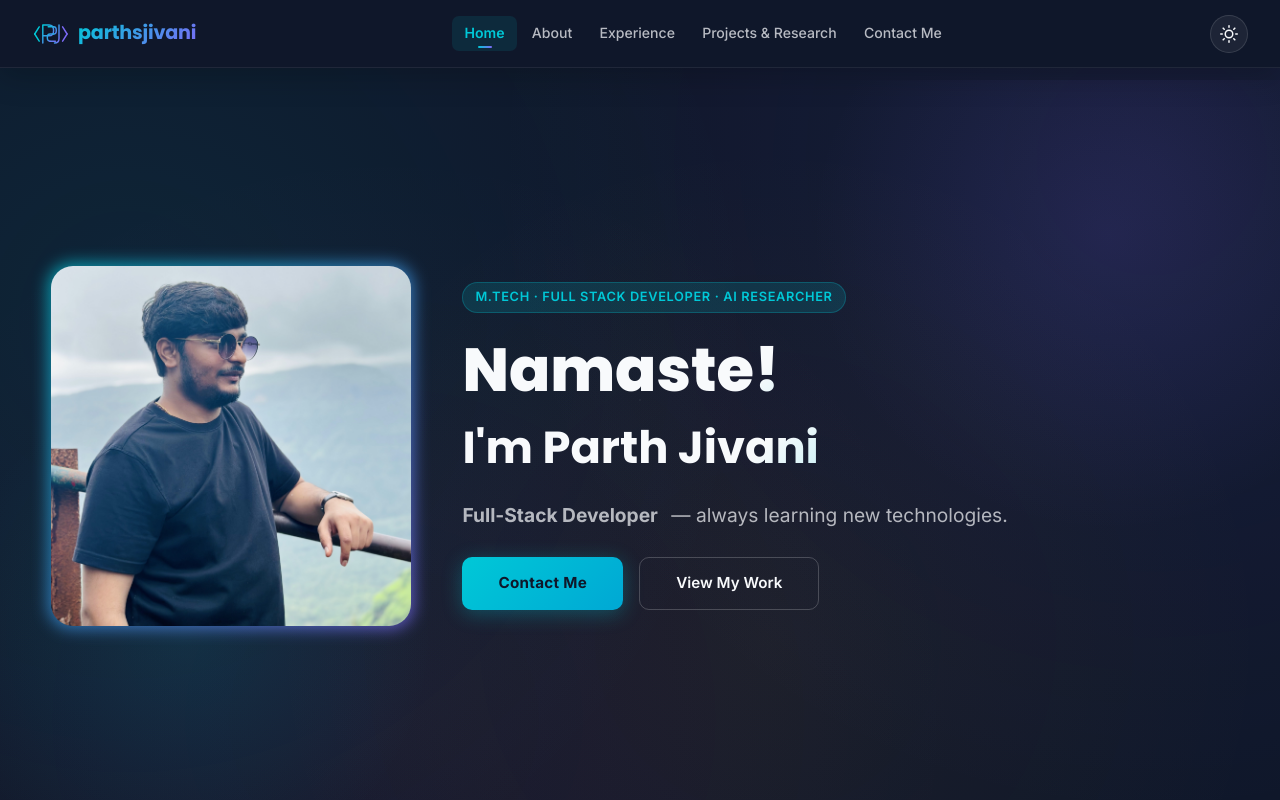
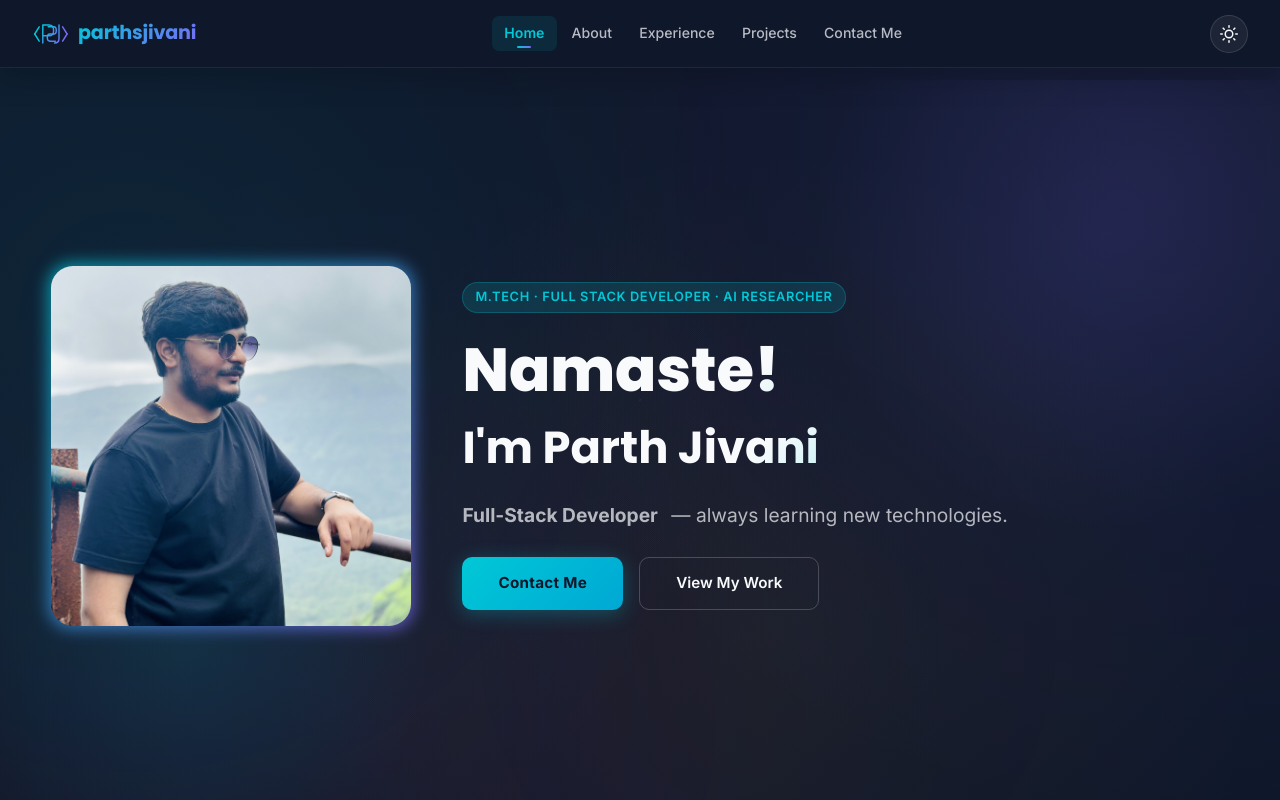
Before and after one commit to JivaniParth/parthsjivani, a React (Vite) app: page / in a window 1280 px wide. Shown: the top 800 px of the page. Built offline with nearby package versions, Linux system fonts and the light colour scheme.

Commit message:
Modified header

```diff
--- a/src/components/pages/Header.jsx
+++ b/src/components/pages/Header.jsx
@@ -157,7 +157,7 @@ export default function Header({ darkMode, toggleDarkMode }) {
           <li className="nav-item"><NavLink to="/" label="Home" /></li>
           <li className="nav-item"><NavLink to="/about" label="About" /></li>
           <li className="nav-item"><NavLink to="/experience" label="Experience" /></li>
-          <li className="nav-item"><NavLink to="/projects" label="Projects & Research" /></li>
+          <li className="nav-item"><NavLink to="/projects" label="Projects" /></li>
           <li className="nav-item"><NavLink to="/contact-me" label="Contact Me" /></li>
         </ul>
       </header>
```
